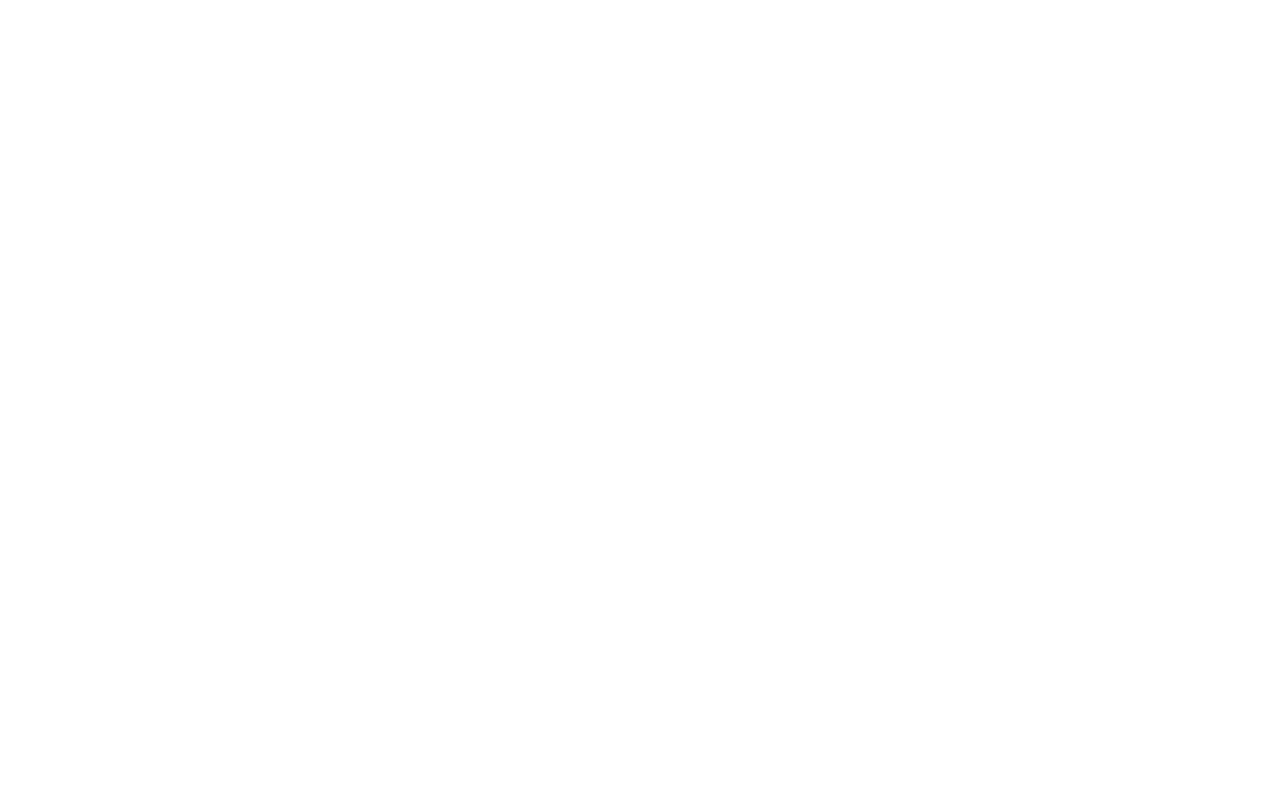
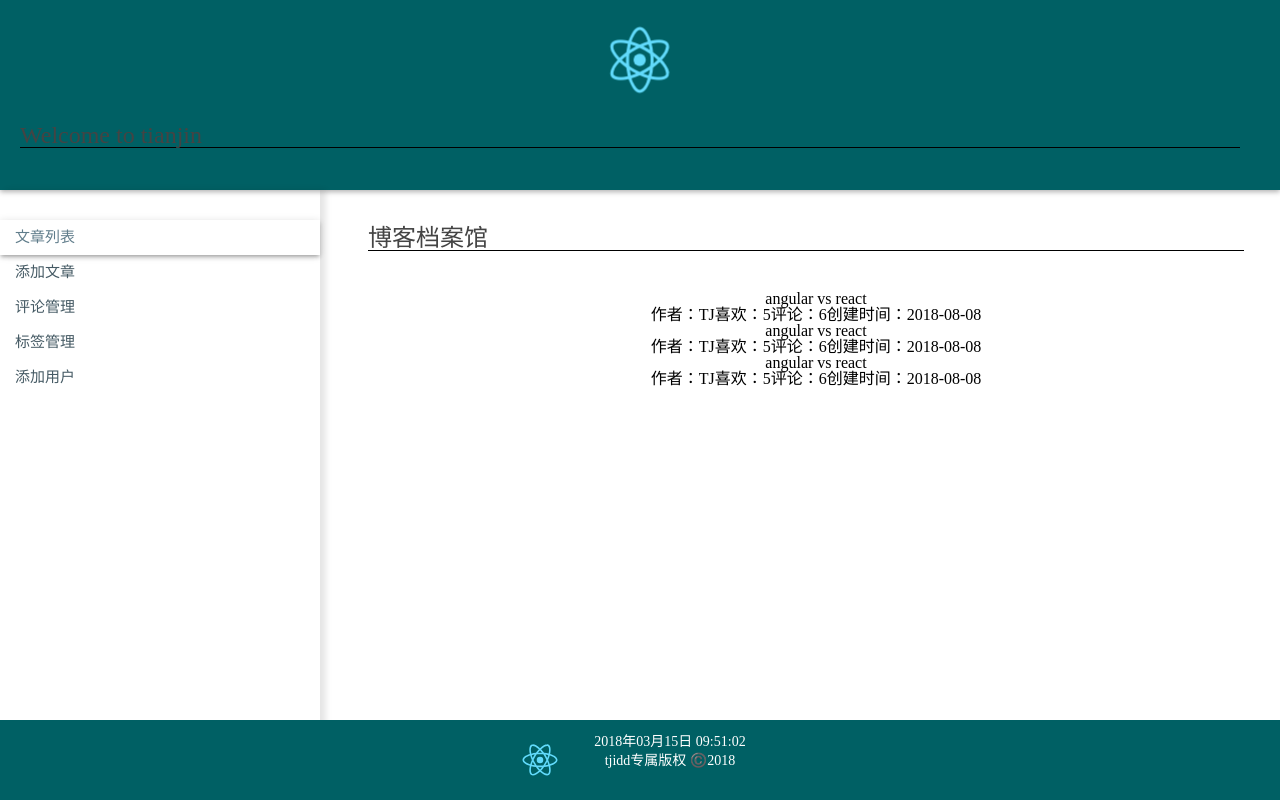
Before and after one commit to EndlessTJ/blog, a React app in the folder admin/: page /main/postlist in a window 1280 px wide. Built offline with nearby package versions, Linux system fonts and the light colour scheme; no server answers.

Commit message:
refactor:start admin UI

```diff
--- a/admin/src/App.js
+++ b/admin/src/App.js
@@ -15,8 +15,7 @@
         <Router>
           <div className="app-container">
             <Route path="/login" component={Login} />
-            <Route path="/auth" component={Privateroute} />
-            {/*<Privateroute path="/main" component={Main} />*/}
+            <Privateroute path="/main" component={Main} />
           </div>
         </Router>
       </div>
--- a/admin/src/Login/Login.jsx
+++ b/admin/src/Login/Login.jsx
@@ -37,7 +37,7 @@
           })
           .then(result => {
             if (result.success) {
-              this.props.history.push('/auth');
+              this.props.history.push('/main');
             }
           });
       }
--- a/admin/src/Main/Main.jsx
+++ b/admin/src/Main/Main.jsx
@@ -10,11 +10,7 @@
 import MainLayout from '../routing';
 
 class Main extends Component {
-  componentWillMount() {
-    console.log('main组件即将加载');
-  }
   render() {
-    console.log('main组件已经加载');
     return (
       <div className="App">
         <Header />
--- a/admin/src/PostList/PostList.css
+++ b/admin/src/PostList/PostList.css
@@ -0,0 +1,13 @@
+.postList-container {
+  padding: 1rem;
+  position: relative;
+  width: 70%;
+  float: right;
+}
+h1 {
+  font-size: 24px;
+  color: #444;
+  text-align: left;
+  margin: 20px 20px 40px 0;
+  border-bottom: 1px solid #000;
+}
--- a/admin/src/PostList/PostList.jsx
+++ b/admin/src/PostList/PostList.jsx
@@ -2,13 +2,74 @@
 import './PostList.css';
 
 class Postlist extends Component {
-	render() {
-		return (
-			<div className="postlist">
-				这里是文章列表
-			</div>
-		)
-	}
+  constructor(props) {
+    super(props);
+    this.state = {
+      data: [
+        {
+          author: 'TJ',
+          createDate: '2018-08-08',
+          editDate: ['2018-09-09', '2019-03-03'],
+          title: ' angular vs react',
+          digest: 'it is a article about fonts frameworks!',
+          article:
+            'it is a article about fonts frameworks!it is a article about fonts frameworks!it is a article about fonts frameworks!it is a article about fonts frameworks!it is a article about fonts frameworks!',
+          like: 5,
+          comment: 6
+        },
+        {
+          author: 'TJ',
+          createDate: '2018-08-08',
+          editDate: ['2018-09-09', '2019-03-03'],
+          title: ' angular vs react',
+          digest: 'it is a article about fonts frameworks!',
+          article:
+            'it is a article about fonts frameworks!it is a article about fonts frameworks!it is a article about fonts frameworks!it is a article about fonts frameworks!it is a article about fonts frameworks!',
+          like: 5,
+          comment: 6
+        },
+        {
+          author: 'TJ',
+          createDate: '2018-08-08',
+          editDate: ['2018-09-09', '2019-03-03'],
+          title: ' angular vs react',
+          digest: 'it is a article about fonts frameworks!',
+          article:
+            'it is a article about fonts frameworks!it is a article about fonts frameworks!it is a article about fonts frameworks!it is a article about fonts frameworks!it is a article about fonts frameworks!',
+          like: 5,
+          comment: 6
+        }
+      ]
+    };
+  }
+  render() {
+    return (
+      <div className="postList-container">
+        <h1>博客档案馆</h1>
+        <div className="postList-content">
+          {this.state.data.map((value, index) => (
+            <section className="postList-content-item">
+              <h2>{value.title}</h2>
+              <div className="postList-message">
+                <span>
+                  作者：<b>{value.author}</b>
+                </span>
+                <span>
+                  喜欢：<b>{value.like}</b>
+                </span>
+                <span>
+                  评论：<b>{value.comment}</b>
+                </span>
+                <span>
+                  创建时间：<b>{value.createDate}</b>
+                </span>
+              </div>
+            </section>
+          ))}
+        </div>
+      </div>
+    );
+  }
 }
 
-export default Postlist
+export default Postlist;
--- a/admin/src/PrivateRoute/PrivateRoute.jsx
+++ b/admin/src/PrivateRoute/PrivateRoute.jsx
@@ -1,7 +1,7 @@
 import React, { Component } from 'react';
-import { BrowserRouter as Router, Route, withRouter } from 'react-router-dom';
+import { Route, withRouter } from 'react-router-dom';
 import './PrivateRoute.css';
-import Main from '../Main/Main';
+
 // import component
 
 class Privateroute extends Component {
@@ -21,7 +21,7 @@
       headers: headers,
       mode: 'cors'
     };
-    this.auth = fetch('/islogin', Init)
+    fetch('/islogin', Init)
       .then(response => {
         return response.json();
       })
@@ -29,7 +29,6 @@
         if (!result.success) {
           self.props.history.push('/login');
         } else {
-          console.log('state改变了');
           self.setState({
             isAuth: true
           });
@@ -37,26 +36,15 @@
       });
   }
   render() {
-    //const Main = this.props.component;
-    console.log(this.auth);
-    console.log(this.state.isAuth);
-    if (this.state.isAuth) {
-      return (
-        <Router>
-          <div>
-            {/*<Route
-              path={this.props.path}
-              render={prop => {
-			          return <Main {...prop} />
-		          }}
-            />*/}
-            <Route path="/main" component={Main} />
-          </div>
-        </Router>
-      );
-    } else {
-      return <div>正在加载。。。。</div>;
-    }
+    const Main = this.props.component;
+    return (
+      <Route
+        path={this.props.path}
+        render={prop => {
+          return <Main auth={this.state.isAuth} {...prop} />;
+        }}
+      />
+    );
   }
 }
 
--- a/admin/src/SlideNav/Slidenav.css
+++ b/admin/src/SlideNav/Slidenav.css
@@ -3,7 +3,7 @@
   left: 0;
   box-shadow: rgba(0, 0, 0, 0.1) 6px 0px 6px;
   top: 190px;
-  min-width: 260px;
+  min-width: 25%;
   bottom: 0;
   box-sizing: border-box;
   padding-top: 30px;
```
Also changed, not shown: admin/dist-local/service-worker.js (+1 -1 lines), admin/dist-local/static/css/main.css, admin/dist-local/static/js/main.js, 2 other files (tests, documents, lock files or other folders).
